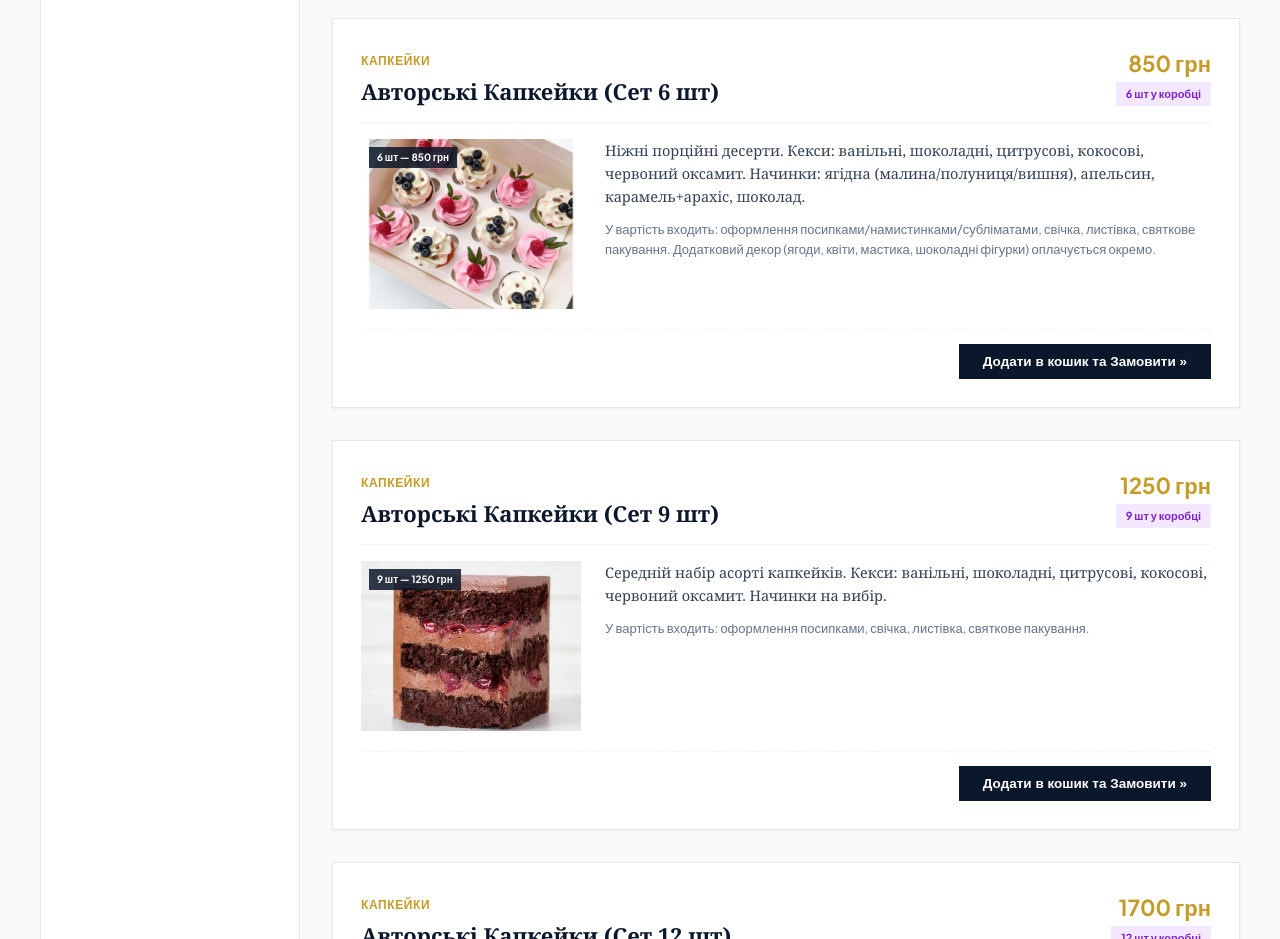
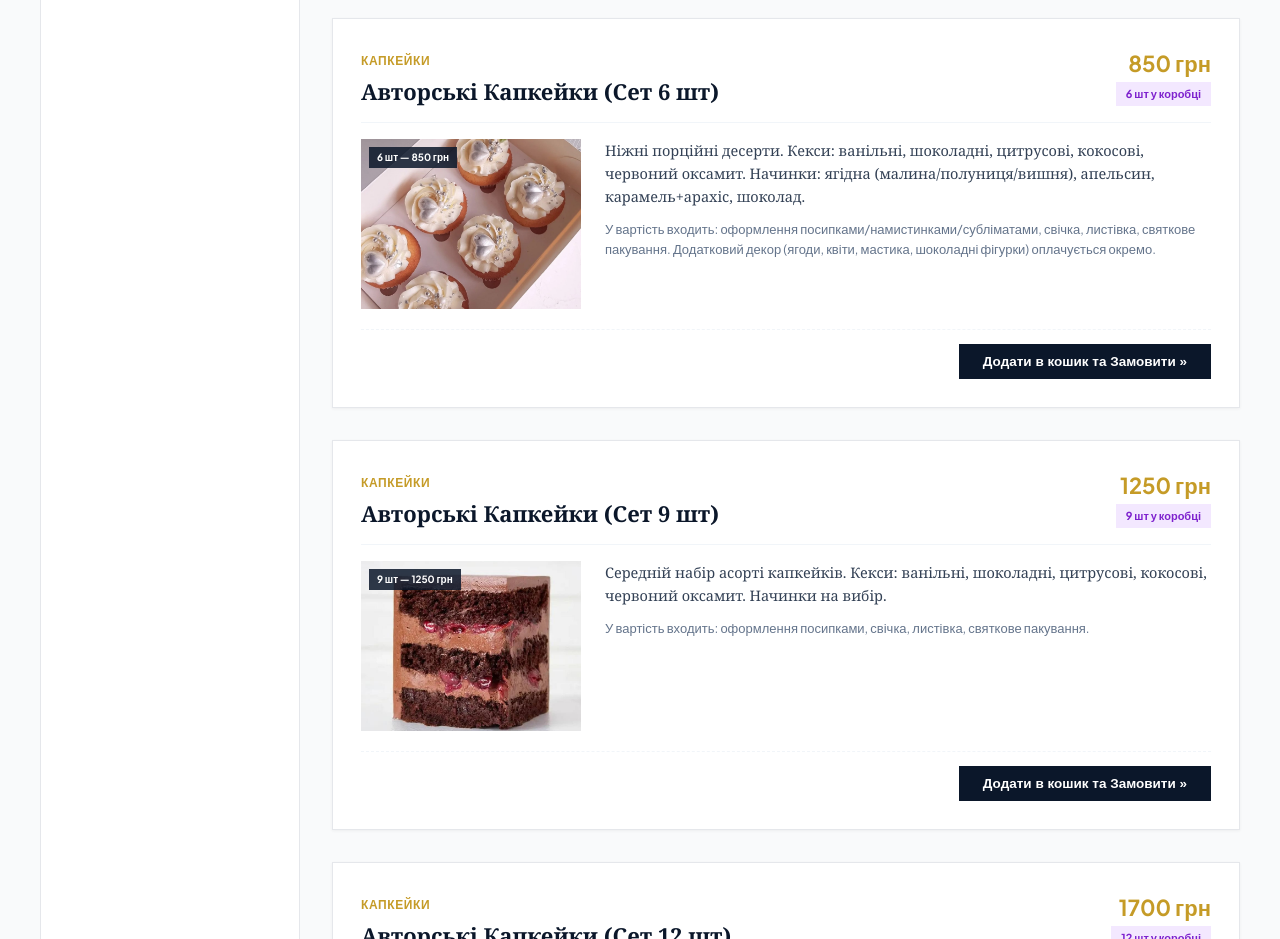
Before and after one commit to awraamgitelman-ops/tort, a React (Vite) app: page /#catalog in a window 1280 px wide. Shown: the part 2920-3859 px from the top of the page. Built offline with nearby package versions, Linux system fonts and the light colour scheme; no server answers; the HTML template or start-up script is replaced by a standard one.

Commit message:
Set real photo for Авторські Капкейки (Сет 6 шт)

```diff
--- a/src/App.jsx
+++ b/src/App.jsx
@@ -89,7 +89,7 @@ const MENU_ITEMS = [
     weights: '6 шт у коробці',
     price: 850,
     unit: 'грн',
-    img: '/images/cupcakes_6_real.jpg',
+    img: '/images/cupcakes_6_set.jpg',
     badge: '6 шт — 850 грн',
     articleText: 'Ніжні порційні десерти. Кекси: ванільні, шоколадні, цитрусові, кокосові, червоний оксамит. Начинки: ягідна (малина/полуниця/вишня), апельсин, карамель+арахіс, шоколад.',
     desc: 'У вартість входить: оформлення посипками/намистинками/субліматами, свічка, листівка, святкове пакування. Додатковий декор (ягоди, квіти, мастика, шоколадні фігурки) оплачується окремо.'
--- a/src/components/Catalog.jsx
+++ b/src/components/Catalog.jsx
@@ -91,7 +91,7 @@ const MENU_ITEMS = [
     weights: '6 шт у коробці',
     price: 850,
     unit: 'грн',
-    img: '/images/cupcakes_6_real.jpg',
+    img: '/images/cupcakes_6_set.jpg',
     badge: '6 шт — 850 грн',
     articleText: 'Ніжні порційні десерти. Кекси: ванільні, шоколадні, цитрусові, кокосові, червоний оксамит. Начинки: ягідна (малина/полуниця/вишня), апельсин, карамель+арахіс, шоколад.',
     desc: 'У вартість входить: оформлення посипками/намистинками/субліматами, свічка, листівка, святкове пакування. Додатковий декор (ягоди, квіти, мастика, шоколадні фігурки) оплачується окремо.'
```
Also changed, not shown: public/images/cupcakes_6_set.jpg (added).
